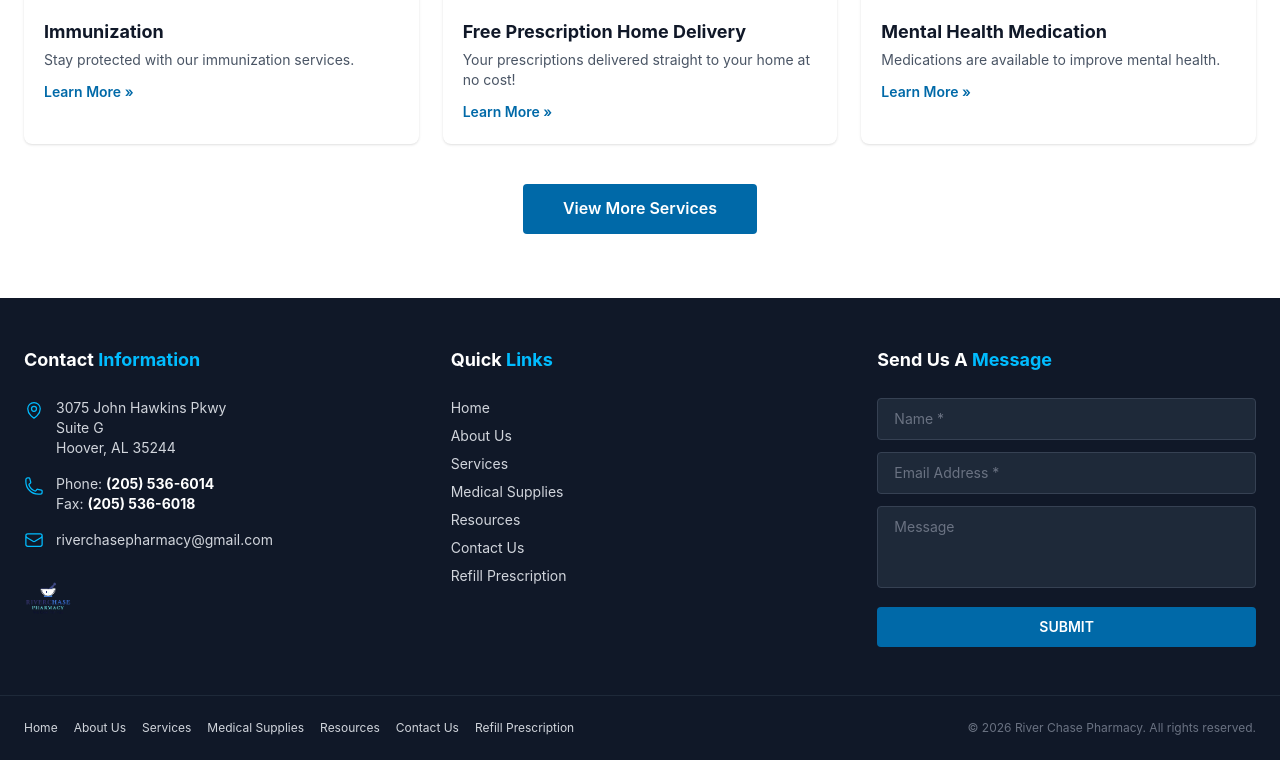
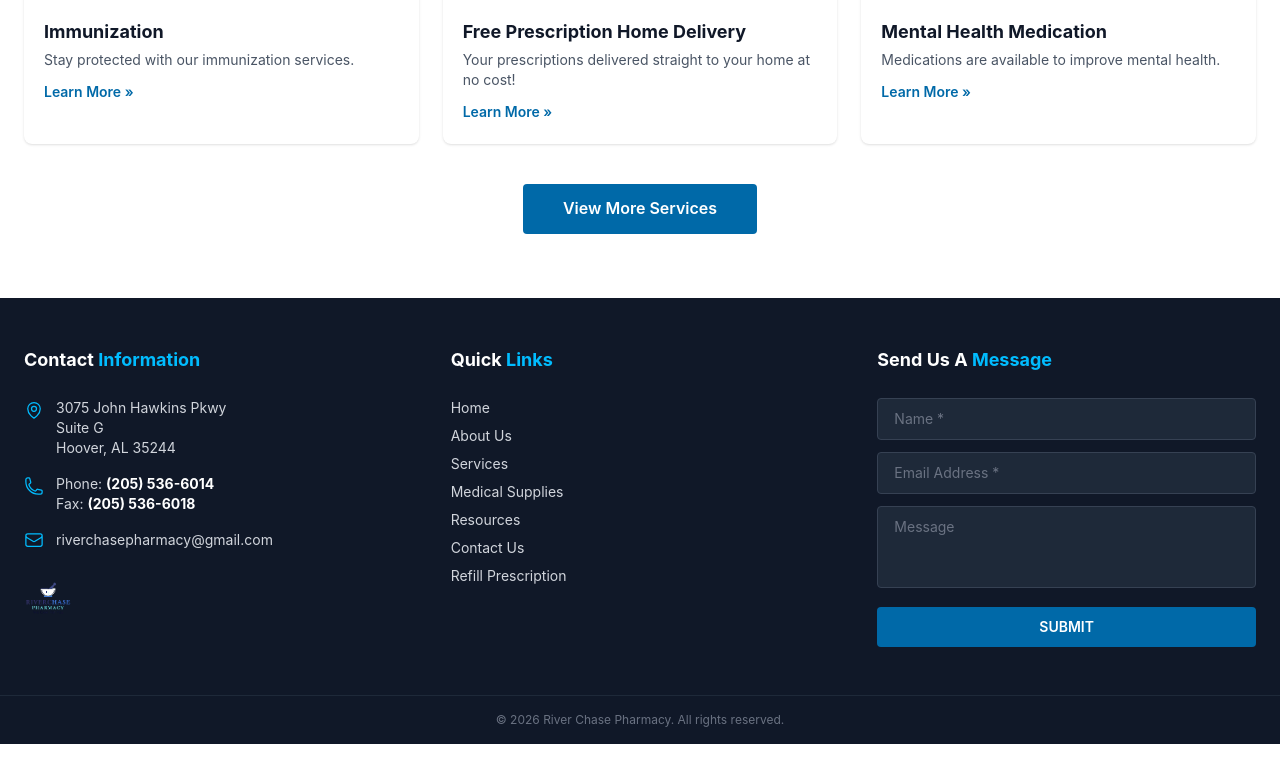
Before and after one commit to kunalpatel70/riverchase-pharmacy, a Next.js app: page / in a window 1280 px wide. Shown: the part 2668-3428 px from the top of the page. Built offline with nearby package versions, Linux system fonts and the light colour scheme.

Commit message:
Remove duplicate navigation links from bottom footer bar

```diff
--- a/components/Footer.tsx
+++ b/components/Footer.tsx
@@ -110,19 +110,10 @@ export default function Footer() {
 
             {/* Bottom bar */}
             <div className="border-t border-gray-800">
-                <div className="max-w-7xl mx-auto px-6 py-6">
-                    <div className="flex flex-col md:flex-row justify-between items-center gap-4">
-                        <div className="flex flex-wrap justify-center gap-4 text-xs">
-                            {navLinks.map((link) => (
-                                <Link key={link.href} href={link.href} className="hover:text-white transition">
-                                    {link.label}
-                                </Link>
-                            ))}
-                        </div>
-                        <p className="text-xs text-gray-500">
-                            © {new Date().getFullYear()} River Chase Pharmacy. All rights reserved.
-                        </p>
-                    </div>
+                <div className="max-w-7xl mx-auto px-6 py-4 text-center">
+                    <p className="text-xs text-gray-500">
+                        © {new Date().getFullYear()} River Chase Pharmacy. All rights reserved.
+                    </p>
                 </div>
             </div>
         </footer>
```
